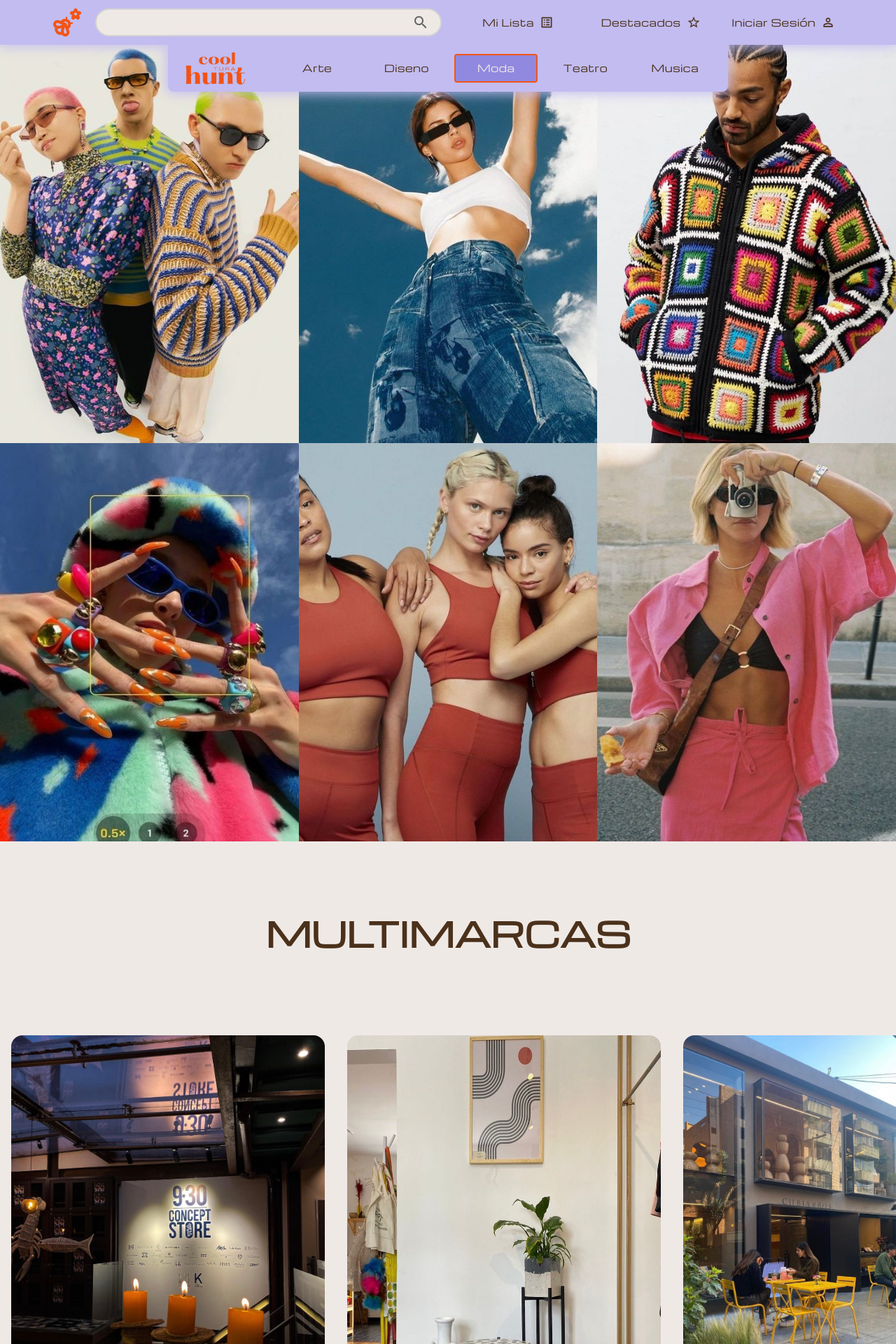
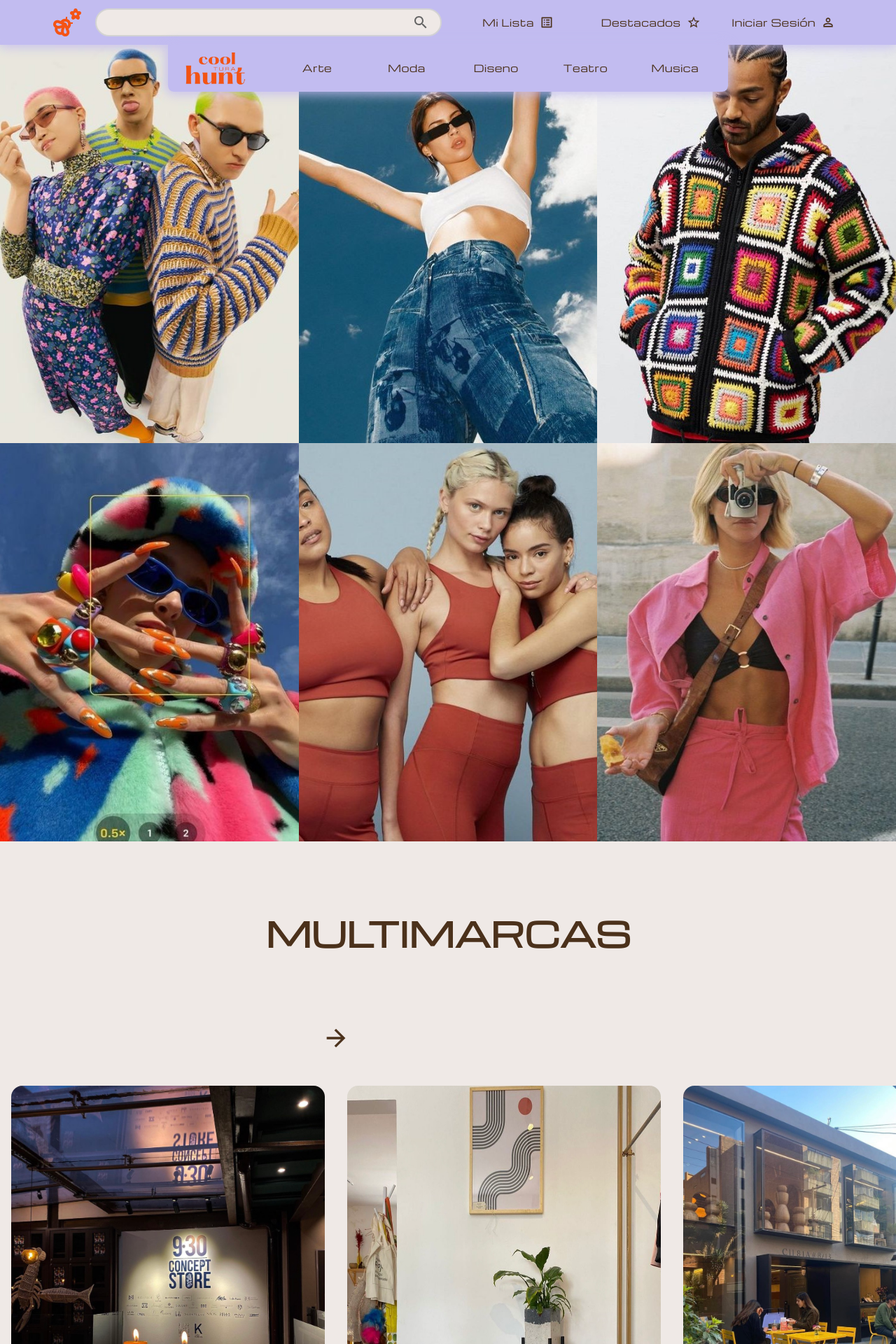
Before and after one commit to Molberda/tesis, a React (Create React App) app: page /moda in a window 1280 px wide. Shown: the top 1920 px of the page at 70% size. Built offline with nearby package versions, Linux system fonts and the light colour scheme.

Commit message:
created dev function for the still in development pages and functionalities

```diff
--- a/src/Components/Nav.jsx
+++ b/src/Components/Nav.jsx
@@ -2,12 +2,13 @@ import React from "react";
 import "./Nav.css";
 import SearchBar from "./SearchBar";
 import NavTab from "./NavTab";
-import { NavLink, useNavigate } from "react-router-dom";
+import { Link, useNavigate } from "react-router-dom";
 import { EmojiNatureOutlined, ListAltOutlined, PersonOutline, StarBorderOutlined } from "@mui/icons-material";
 import { Button } from "@mui/material";
 
 const Nav = () => {
   const navTo = useNavigate();
+  const dev = () => alert("esta funcion todavia esta en desarrollo")
   return (
     <div className="nav__background">
       <nav>
@@ -16,15 +17,15 @@ const Nav = () => {
         </figure>
         <SearchBar />
         <div className="nav__shortcuts">
-          <NavLink to='/miLista'>
-            <Button endIcon={<ListAltOutlined />}><h1 className="navLink">Mi Lista</h1></Button>
-          </NavLink>
-          <NavLink to='/destacados'>
-            <Button endIcon={<StarBorderOutlined />}><h1 className="navLink">Destacados</h1></Button>
-          </NavLink>
-          <NavLink to='/destacados'>
-            <Button endIcon={<PersonOutline />}><h1 className="navLink">Iniciar Sesión</h1></Button>
-          </NavLink>
+          <Link to='/'>
+            <Button onClick={dev} endIcon={<ListAltOutlined />}><h1 className="navLink">Mi Lista</h1></Button>
+          </Link>
+          <Link to='/'>
+            <Button onClick={dev} endIcon={<StarBorderOutlined />}><h1 className="navLink">Destacados</h1></Button>
+          </Link>
+          <Link to='/'>
+            <Button onClick={dev} endIcon={<PersonOutline />}><h1 className="navLink">Iniciar Sesión</h1></Button>
+          </Link>
         </div>
       </nav>
       <NavTab />
--- a/src/Components/NavBtn.jsx
+++ b/src/Components/NavBtn.jsx
@@ -1,12 +1,29 @@
 import { Button } from "@mui/material";
 import React from "react";
-import { NavLink } from "react-router-dom";
+import { Link } from "react-router-dom";
 
-const NavBtn = ({ name, link }) => {
+const NavBtn = ({ name, link, deve }) => {
+  const dev = () => alert("esta funcion todavia esta en desarrollo");
   return (
-    <NavLink to={link}>
-      <Button><h1 className="navLink">{name}</h1></Button>
-    </NavLink>
+    <>
+      {deve ? (
+        <Link to={null}>
+          <Button onClick={dev}>
+            <h1 className="navLink">{name}</h1>
+          </Button>
+        </Link>
+      ) : (
+        <Link to={link}>
+          <Button>
+            <h1 className="navLink">{name}</h1>
+          </Button>
+        </Link>
+      )}
+    </>
+
+    // <NavLink to={link}>
+    //   <Button><h1 className="navLink">{name}</h1></Button>
+    // </NavLink>
   );
 };
 
--- a/src/Components/NavTab.jsx
+++ b/src/Components/NavTab.jsx
@@ -12,10 +12,13 @@ const NavTab = () => {
       </figure>
       <ul className="links__list">
         <NavBtn name="arte" link="/arte" />
-        <NavBtn name="diseno" link="/diseno" />
         <NavBtn name="moda" link="/moda" />
+        <NavBtn name="diseno" link="/" deve={true}/>
+        <NavBtn name="teatro" link="/" deve={true}/>
+        <NavBtn name="musica" link="/" deve={true}/>
+        {/* <NavBtn name="diseno" link="/diseno" />
         <NavBtn name="teatro" link="/teatro" />
-        <NavBtn name="musica" link="/musica" />
+        <NavBtn name="musica" link="/musica" /> */}
       </ul>
     </div>
   );
--- a/src/Components/Slideshow.css
+++ b/src/Components/Slideshow.css
@@ -1,3 +1,9 @@
+.slideshow__organizer{
+    display: flex;
+    flex-direction: column;
+    gap: 2em;
+}
+
 .slideshow{
     cursor: grab;
     overflow: hidden;
@@ -5,6 +11,10 @@
 
 .inner-slideshow{
     display: flex;
+}
+
+.inner-slideshow:hover{
+    animation: none;
 }
 
 .slideshow__img{
@@ -23,3 +33,19 @@
     pointer-events: none;
     border-radius: 1em;
 }
+
+.slideshow__organizer > .MuiSvgIcon-root{
+    font-size: 2.5em;
+    color: var(--brown);
+    margin: 0 auto;
+    animation: slideR 3s infinite alternate-reverse;
+}
+
+@keyframes slideR {
+    0%{
+        transform: translateX(0);
+    }
+    100%{
+        transform: translateX(-4em);
+    }
+}
--- a/src/Components/Slideshow.jsx
+++ b/src/Components/Slideshow.jsx
@@ -1,32 +1,38 @@
 import React, { useEffect, useRef, useState } from "react";
 import "./Slideshow.css";
 import { motion as m } from "framer-motion";
+import { ArrowForward } from "@mui/icons-material";
 
 const Slideshow = ({ imgs, css }) => {
+  const [width, setWidth] = useState(0);
+  const slideshow = useRef();
 
-    const [width, setWidth] = useState(0);
-    const slideshow = useRef()
-
-    useEffect(() => {
-        console.log(slideshow.current.scrollWidth, slideshow.current.offsetWidth)
-        setWidth(slideshow.current.scrollWidth - slideshow.current.offsetWidth)
-    }, []);
+  useEffect(() => {
+    console.log(slideshow.current.scrollWidth, slideshow.current.offsetWidth);
+    setWidth(slideshow.current.scrollWidth - slideshow.current.offsetWidth);
+  }, []);
 
   return (
     <div className={`slideshow__organizer slideshow__${css}--organizer`}>
+      <ArrowForward />
       <m.div ref={slideshow} className={`slideshow`}>
         <m.div
           drag="x"
           dragConstraints={{ right: 0, left: -width }}
+          whileTap={{ cursor: "grabbing" }}
           className={`inner-slideshow inner-${css}Slideshow`}
         >
           {imgs.map((img) => (
-            <m.figure key={img.id} className={`slideshow__img ${css}Slideshow__img`}>
+            <m.figure
+              key={img.id}
+              className={`slideshow__img ${css}Slideshow__img`}
+            >
               <img src={img.img} alt="" />
             </m.figure>
           ))}
         </m.div>
       </m.div>
+      <ArrowForward />
     </div>
   );
 };
```
